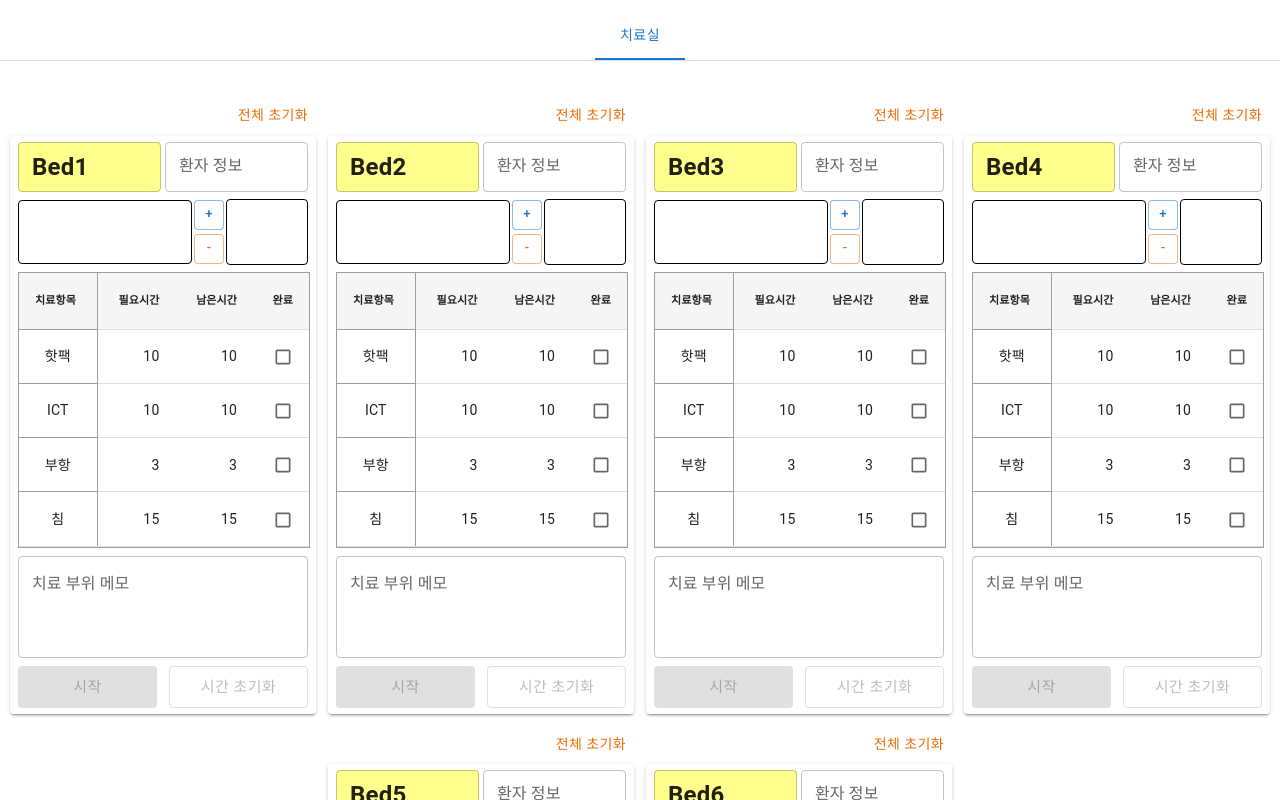
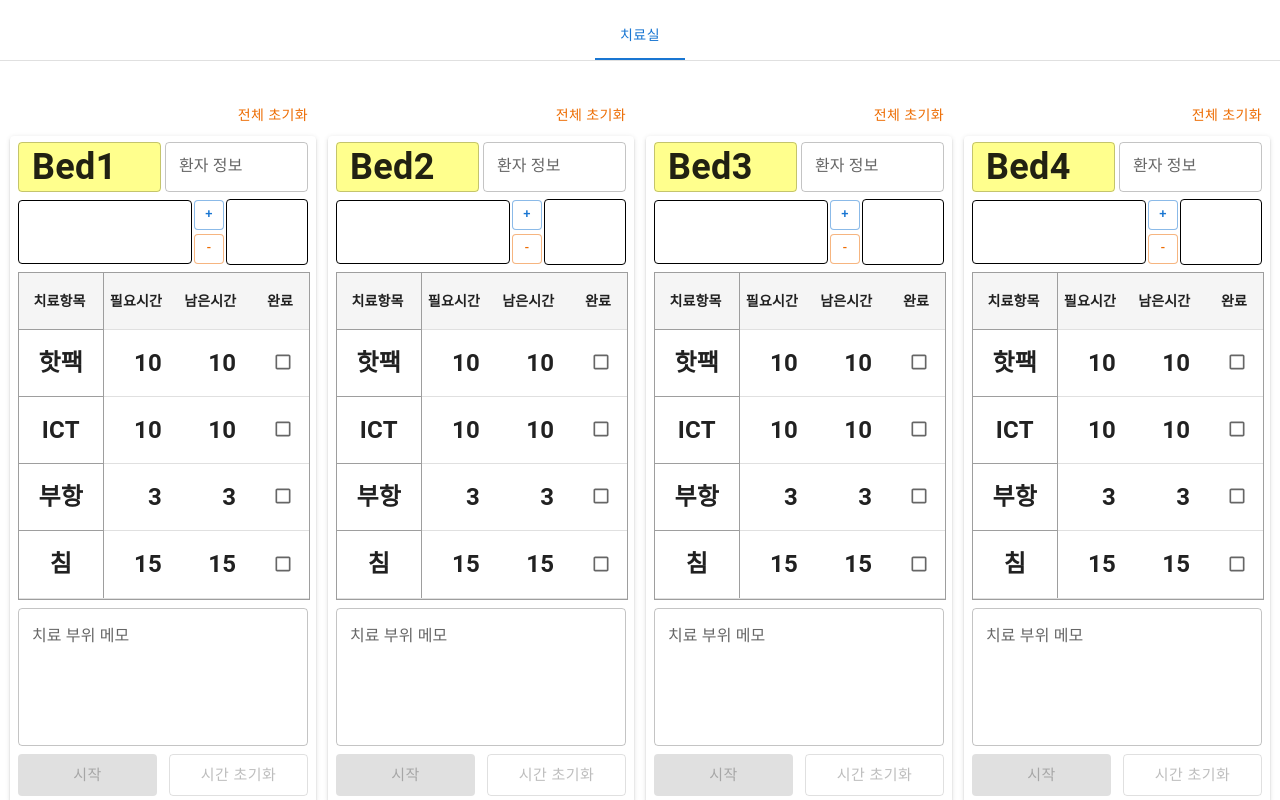
Before and after one commit to nacean/koreanMedicineTimer, a React (Vite) app: page / in a window 1280 px wide. Shown: the top 800 px of the page. Built offline with nearby package versions, Linux system fonts and the light colour scheme.

Commit message:
feat: 전반적인 글씨 bold 처리 및 크게 수정

```diff
--- a/src/bed/Bed.tsx
+++ b/src/bed/Bed.tsx
@@ -290,6 +290,7 @@ const Bed: FC<Props> = ({ bedNum, roomNum, addDoneBedCount }) => {
             rows={3}
             value={cureMemo}
             onChange={handleCureMemo}
+            InputProps={{ sx: styles.memoInput }}
           />
           <div css={styles.timeModifyButtonContainer}>
             <Button
@@ -331,7 +332,7 @@ const styles = createStyles({
   },
   paperContainer: {
     width: 290,
-    height: 570,
+    height: 660,
     paddingTop: 6,
     paddingBottom: 2,
     paddingInline: 8,
@@ -346,8 +347,9 @@ const styles = createStyles({
     flexDirection: "column",
     gap: 8,
   },
-  memoContainer: {
-    marginBlock: 4,
+  memoInput: {
+    fontSize: 24,
+    fontWeight: 700,
   },
   timeModifyButtonContainer: {
     marginTop: "auto",
--- a/src/bed/BedInfo.tsx
+++ b/src/bed/BedInfo.tsx
@@ -47,12 +47,13 @@ const styles = createStyles({
   bedNameContainer: {
     backgroundColor: "#ffff8d",
     fontWeight: 700,
-    fontSize: 24,
+    fontSize: 36,
     height: 50,
   },
   patientInfoContainer: {
     height: 50,
     fontWeight: 600,
+    fontSize: 20,
   },
 });
 export default BedInfo;
--- a/src/bed/Timer.tsx
+++ b/src/bed/Timer.tsx
@@ -100,10 +100,12 @@ const styles = createStyles({
     justifyContent: "center",
     alignItems: "center",
     border: "1px solid black",
-    paddingBlock: 8,
+    paddingTop: 6,
+    paddingBottom: 10,
     paddingInline: 10,
     borderRadius: 4,
-    fontSize: 44,
+    fontSize: 58,
+    fontWeight: 600,
   },
   clockButtonContainer: {
     height: "100%",
@@ -127,6 +129,7 @@ const styles = createStyles({
     border: "1px solid black",
     borderRadius: 4,
     fontSize: 22,
+    fontWeight: 700,
   },
 });
 
--- a/src/bed/therapy/TherapyList.tsx
+++ b/src/bed/therapy/TherapyList.tsx
@@ -39,7 +39,7 @@ const TherapyList: FC<Props> = ({
                 borderRight: "1px solid #9e9e9e",
                 borderBottom: "1px solid #9e9e9e",
               }}
-              sx={styles.headCell}
+              sx={styles.headCornerCell}
             >
               치료항목
             </TableCell>
@@ -72,23 +72,29 @@ const TherapyList: FC<Props> = ({
             >
               <TableCell
                 align="center"
-                css={{
-                  borderRight: "1px solid #9e9e9e",
-                  borderBottom:
-                    therapyList.length - 1 === index
-                      ? undefined
-                      : "1px solid #9e9e9e",
-                }}
+                css={[
+                  styles.bodyCell,
+                  {
+                    borderRight: "1px solid #9e9e9e",
+                    borderBottom:
+                      therapyList.length - 1 === index
+                        ? undefined
+                        : "1px solid #9e9e9e",
+                  },
+                ]}
               >
                 {row.name}
               </TableCell>
-              <TableCell align="right">
+              <TableCell align="right" css={styles.bodyCell}>
                 {getTherapyTime(row.duration)}
               </TableCell>
-              <TableCell align="right">
+              <TableCell align="right" css={styles.bodyCell}>
                 {getTherapyTime(row.remainTime)}
               </TableCell>
-              <TableCell align="right">
+              <TableCell
+                align="right"
+                css={(styles.bodyCell, { paddingTop: 13 })}
+              >
                 <Checkbox
                   css={{ padding: 0 }}
                   checked={row.isComplete}
@@ -107,8 +113,19 @@ const TherapyList: FC<Props> = ({
 };
 
 const styles = createStyles({
+  headCornerCell: {
+    fontSize: 14,
+    fontWeight: 700,
+    paddingLeft: 1.8,
+    paddingRight: 0,
+  },
   headCell: {
-    fontSize: 11,
+    fontSize: 14,
+    fontWeight: 700,
+    paddingLeft: 0,
+  },
+  bodyCell: {
+    fontSize: 24,
     fontWeight: 700,
   },
 });
```
